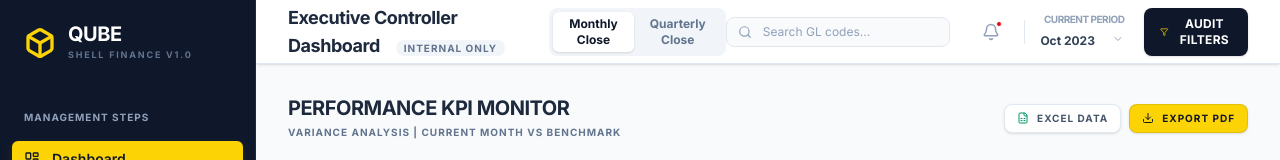
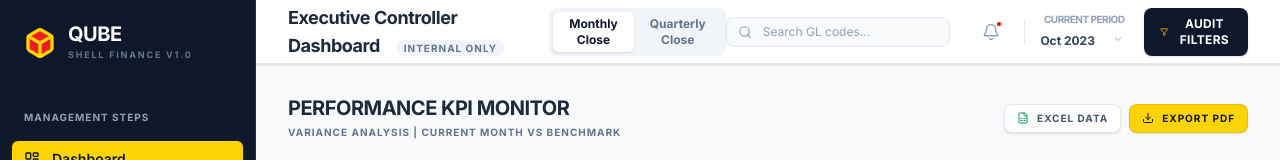
Before and after one commit to Shamba2023/Qube, a React (Vite) app: page / in a window 1280 px wide. Shown: the top 160 px of the page. Built offline with nearby package versions, Linux system fonts and the light colour scheme.

Commit message:
fix: Update favicon and sidebar icon color
The favicon and the QUBE logo in the sidebar have been updated to use the corporate accent color (#ED1C24) for better brand consistency.

```diff
--- a/src/components/Sidebar.tsx
+++ b/src/components/Sidebar.tsx
@@ -26,7 +26,7 @@ export default function Sidebar({ activeTab, setActiveTab }: SidebarProps) {
   return (
     <aside className="w-64 bg-slate-900 text-slate-100 flex flex-col border-r border-slate-800">
       <div className="p-6 flex items-center gap-3">
-        <Box className="text-corporate-accent" size={32} strokeWidth={2.5} />
+        <Box className="text-corporate-accent" size={32} strokeWidth={2.5} fill="#ED1C24" />
         <div className="flex flex-col">
           <span className="font-extrabold text-white text-xl tracking-tight leading-none">QUBE</span>
           <span className="text-[9px] text-slate-500 uppercase tracking-[0.2em] mt-1 font-bold">Shell Finance V1.0</span>
```
Also changed, not shown: index.html (+1 -1 lines).
